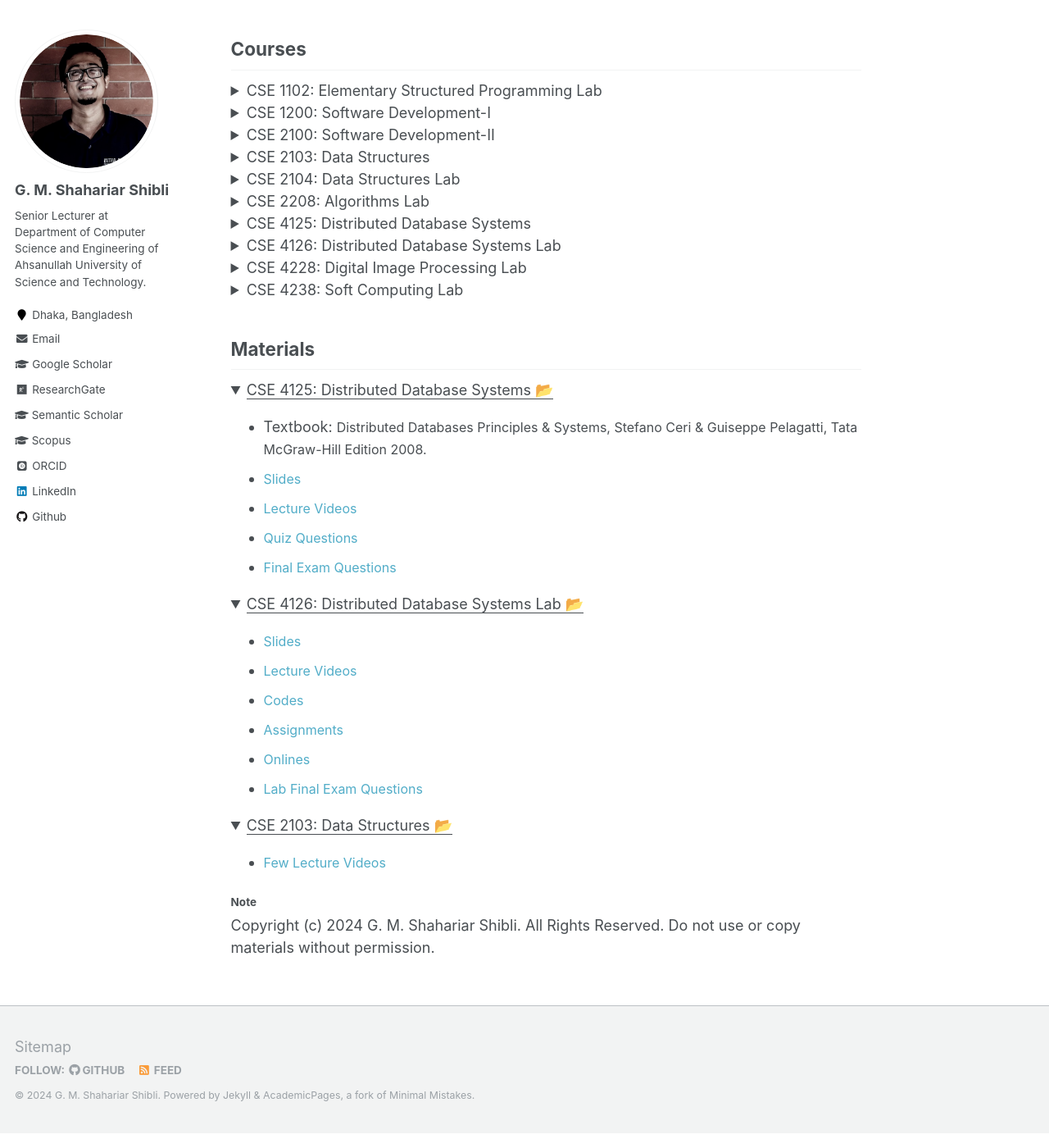
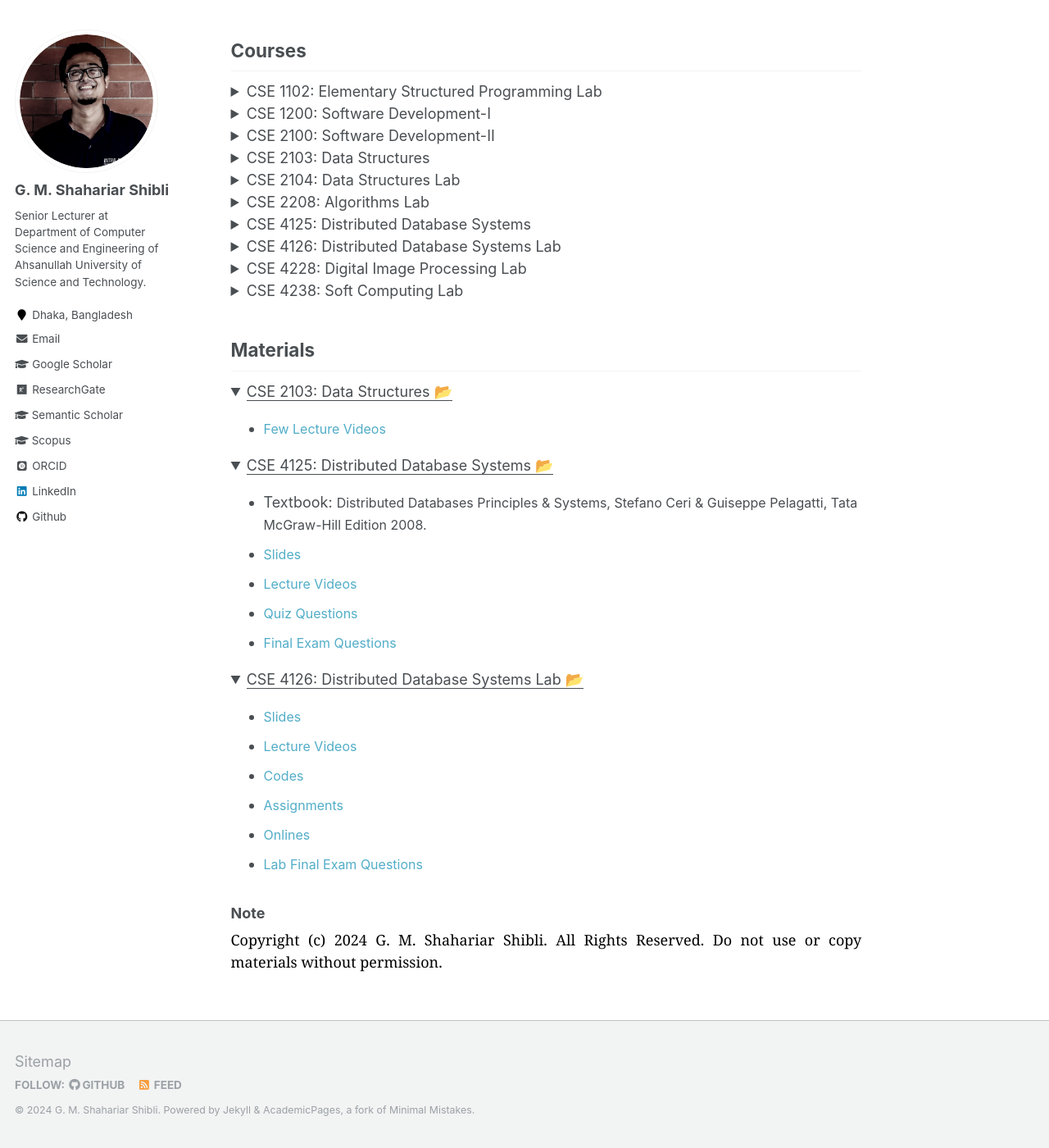
Before and after one commit to shahariar-shibli/shahariar-shibli.github.io, a Jekyll site: the page built from _pages/teaching.md, in a window 1280 px wide and 1400 px high, scrolled down 759 px. Shown: the whole window at 82% size. Built offline with Jekyll 4.4.1, drawn with Linux system fonts in a browser that asks for light colours; some web fonts are replaced.

Commit message:
Update teaching.md

```diff
--- a/_pages/teaching.md
+++ b/_pages/teaching.md
@@ -17,7 +17,7 @@ title: ""
 
 ## Past Positions
 <!-- Lecturer -->
-<span style="font-family:Trebuchet MS; color:black;">
++ <span style="font-family:Trebuchet MS; color:black;">
 <span style="color:#6E2C00">Lecturer (Grade-II)</span><br/>
 [Department of Computer Science and Engineering](https://aust.edu/cse)<br/>
 [Ahsanullah University of Science and Technology](https://aust.edu/)<br/>
@@ -25,7 +25,7 @@ title: ""
 </span>
 
 <!-- Part Time -->
-<span style="font-family:Trebuchet MS; color:black;">
++ <span style="font-family:Trebuchet MS; color:black;">
 <span style="color:#6E2C00">Lecturer (Part-Time Full Load)</span><br/>
 [Department of Computer Science and Engineering](https://aust.edu/cse)<br/>
 [Ahsanullah University of Science and Technology](https://aust.edu/)<br/>
@@ -170,6 +170,13 @@ genetic combined approaches to computing applications.
 
 ## Materials
 <details open>
+	<summary><ins>CSE 2103: Data Structures 📂</ins></summary>
+	<ul>
+		<li> <a href="https://www.youtube.com/playlist?list=PLT6AzfnuOJTWqQqDnpJcWY4xarZxolZ3n"><font size="3">Few Lecture Videos</font></a></li>
+	</ul>
+</details>
+
+<details open>
 	<summary><ins>CSE 4125: Distributed Database Systems 📂</ins></summary>
 	<ul>
 		<li> Textbook: <font size="3">Distributed Databases Principles & Systems, Stefano Ceri & Guiseppe Pelagatti, Tata McGraw-Hill Edition 2008.</font></li>
@@ -192,13 +199,7 @@ genetic combined approaches to computing applications.
 	</ul>
 </details>
 
-<details open>
-	<summary><ins>CSE 2103: Data Structures 📂</ins></summary>
-	<ul>
-		<li> <a href="https://www.youtube.com/playlist?list=PLT6AzfnuOJTWqQqDnpJcWY4xarZxolZ3n"><font size="3">Few Lecture Videos</font></a></li>
-	</ul>
-</details>
-
-
-#### Note
+### Note
+<p style="text-align:justify;color:black; font-family:Georgia">
 Copyright (c) 2024 G. M. Shahariar Shibli. All Rights Reserved. Do not use or copy materials without permission.
+</p>
```
